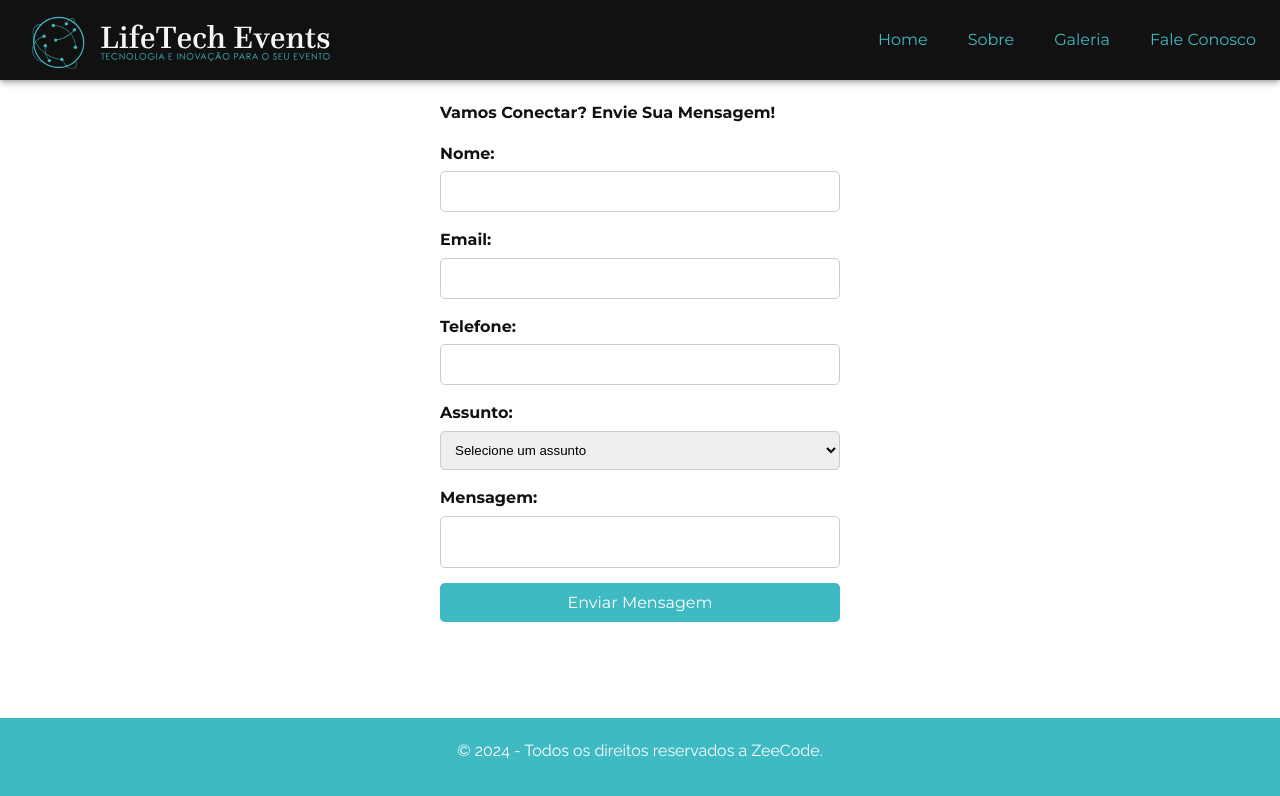
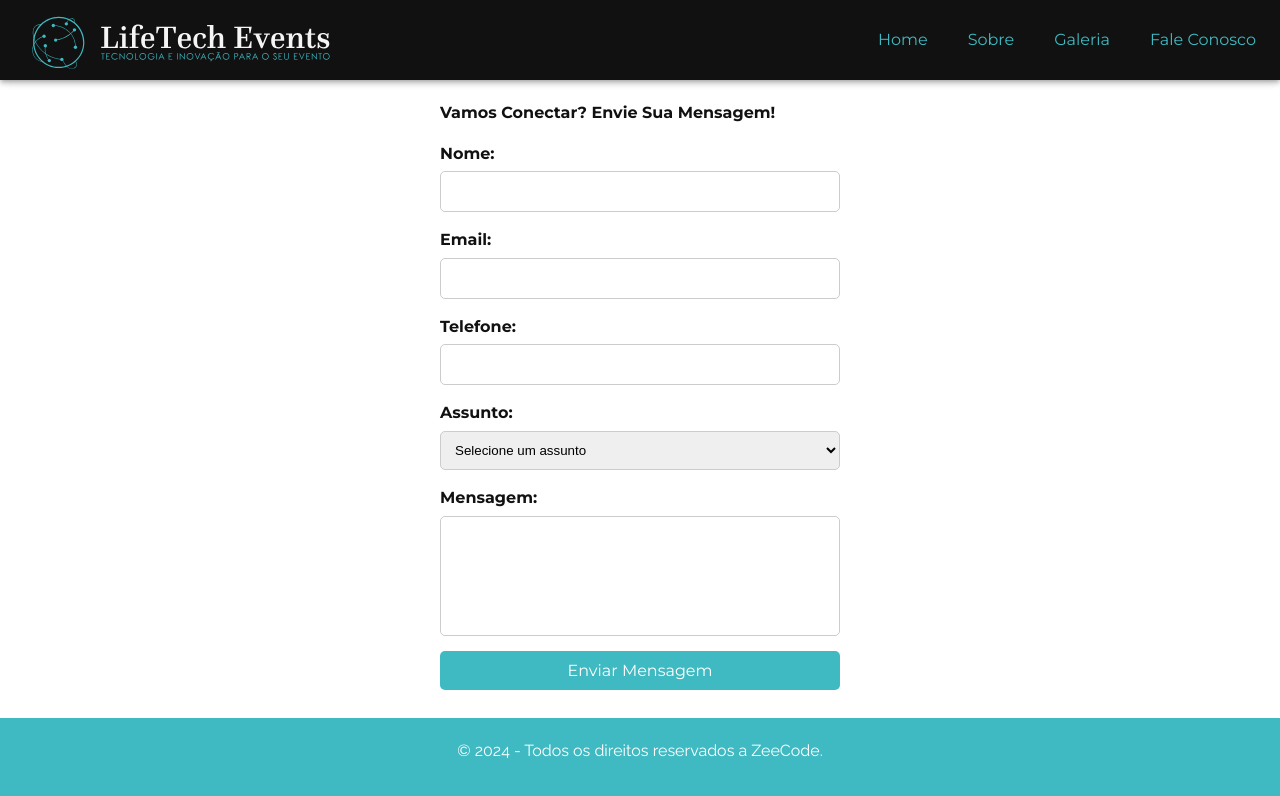
Before and after one commit to zeccode/lifesevents, a React (Vite) app: page /contact-us in a window 1280 px wide. Shown: the top 796 px of the page. Built offline with nearby package versions, Linux system fonts and the light colour scheme.

Commit message:
feat(contactForm): ajustes UI no componete de formulario de Fale Conosco

```diff
--- a/src/pages/contact/contactForm.tsx
+++ b/src/pages/contact/contactForm.tsx
@@ -3,24 +3,18 @@ import styled from "styled-components";
 import InputMask from "react-input-mask";
 
 const ContactForm: React.FC = () => {
-  const [formData, setFormData] = useState({
+  const initForm = {
     name: "",
     email: "",
     phone: "",
     subject: "",
     message: "",
-  });
-  const [errors, setErrors] = useState({
-    name: "",
-    email: "",
-    phone: "",
-    subject: "",
-    message: "",
-    form: "",
-  });
+  };
+  const [formData, setFormData] = useState({ ...initForm });
+  const [errors, setErrors] = useState({ ...initForm, form: "" });
   const [isSubmitting, setIsSubmitting] = useState(false);
   const [successMessage, setSuccessMessage] = useState("");
-
+  const maxMessageLength = 250;
   const handleChange = (
     e: React.ChangeEvent<
       HTMLSelectElement | HTMLTextAreaElement | HTMLInputElement
@@ -174,8 +168,13 @@ const ContactForm: React.FC = () => {
           name="message"
           value={formData.message}
           onChange={handleChange}
+          maxLength={maxMessageLength}
+          onPaste={(e) => e.preventDefault()}
           required
         />
+        {formData.message && (
+          <Counter>{maxMessageLength - formData.message.length}</Counter>
+        )}
         {errors.message && <ErrorMessage>{errors.message}</ErrorMessage>}
       </InputGroup>
 
@@ -200,8 +199,15 @@ const FormContainer = styled.form`
 const InputGroup = styled.div`
   display: flex;
   flex-direction: column;
+  position: relative;
 `;
 
+const Counter = styled.small`
+  padding: 10px;
+  position: absolute;
+  right: 0;
+  bottom: 0;
+`;
 const Label = styled.label`
   margin-bottom: 5px;
   font-weight: bold;
@@ -229,6 +235,7 @@ const Select = styled.select`
 
 const TextArea = styled.textarea`
   padding: 10px;
+  height: 120px;
   border: 1px solid #ccc;
   border-radius: 5px;
   resize: none; /* Impede o redimensionamento do TextArea */
```
